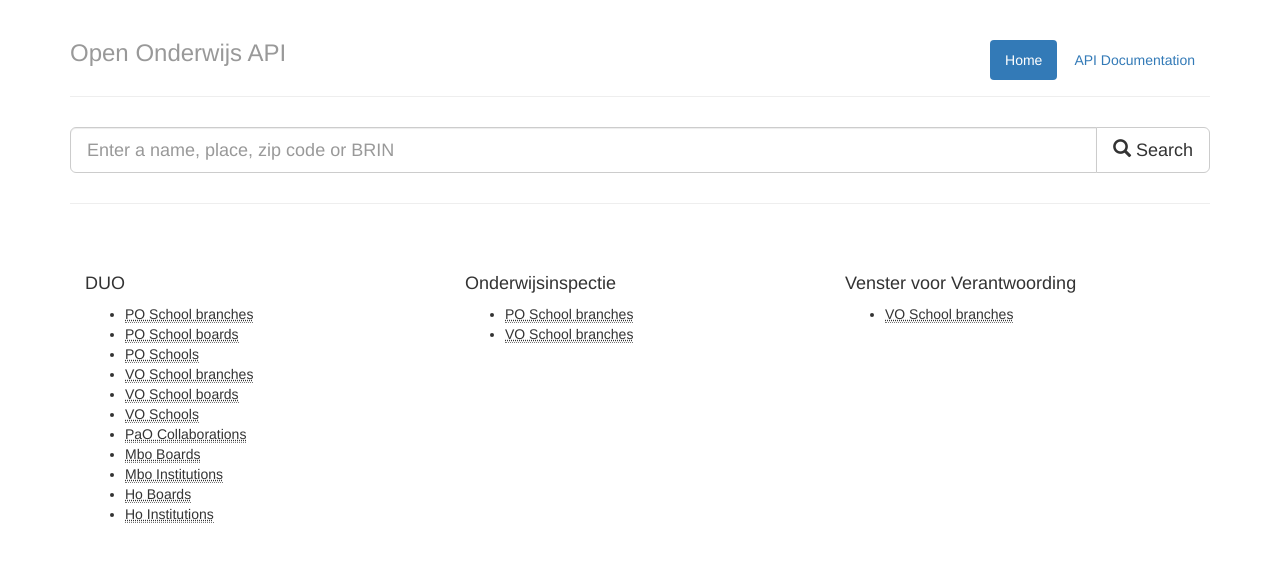
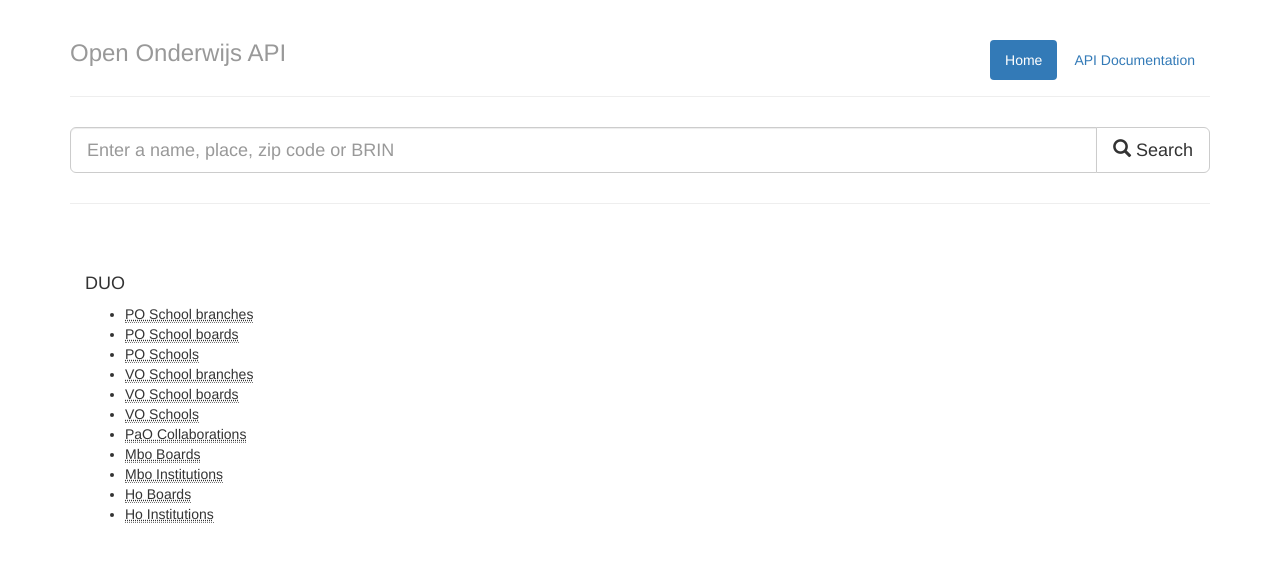
Before and after one commit to openstate/openonderwijsdata-api, a Flask app: template app/templates/index.html in a window 1280 px wide. Shown: the top 562 px of the page. Run offline with Flask 2, Linux system fonts and the light colour scheme; the template is opened without the code that fills it, so the values that code supplies are empty; parts of the project's set-up code (start-up, migrations or seed data) failed here and were passed over; some libraries are stand-ins or nearby versions.

Commit message:
sadly, we can no longer scape Vensters (schoolvo) or the Onderwijsinspectie (owinsp) in their current form. this commit removes the datasets from the front-end (hopefully temporarily) because they are outdated.

```diff
--- a/app/templates/index.html
+++ b/app/templates/index.html
@@ -118,27 +118,5 @@
 			</ul>
 		</ul>
 	</div>
-	<div class="col-sm-4">
-		<h4>Onderwijsinspectie</h4>
-		<ul class="unstyled">
-			<li>
-				<span><abbr title="Vestigingen scholen primair onderwijs">PO School branches</abbr></span>
-				<span class="badge pull-right">{{ counts['onderwijsinspectie_po_branches']['facets']['doc_types']['total'] }}</span>
-			</li>
-			<li>
-				<span><abbr title="Vestigingen scholen voortgezet onderwijs">VO School branches</abbr></span>
-				<span class="badge pull-right">{{ counts['onderwijsinspectie_vo_branches']['facets']['doc_types']['total'] }}</span>
-			</li>
-		</ul>
-	</div>
-	<div class="col-sm-4">
-		<h4>Venster voor Verantwoording</h4>
-		<ul class="unstyled">
-			<li>
-				<span><abbr title="Vestigingen scholen voortgezet onderwijs">VO School branches</abbr></span>
-				<span class="badge pull-right">{{ counts['schoolvo']['facets']['doc_types']['total'] }}</span>
-			</li>
-		</ul>
-	</div>
 </div>
 {% endblock %}
```
Also changed, not shown: onderwijsscrapers/onderwijsscrapers/generate_docs.py (+1 -17 lines), 3 other files.
